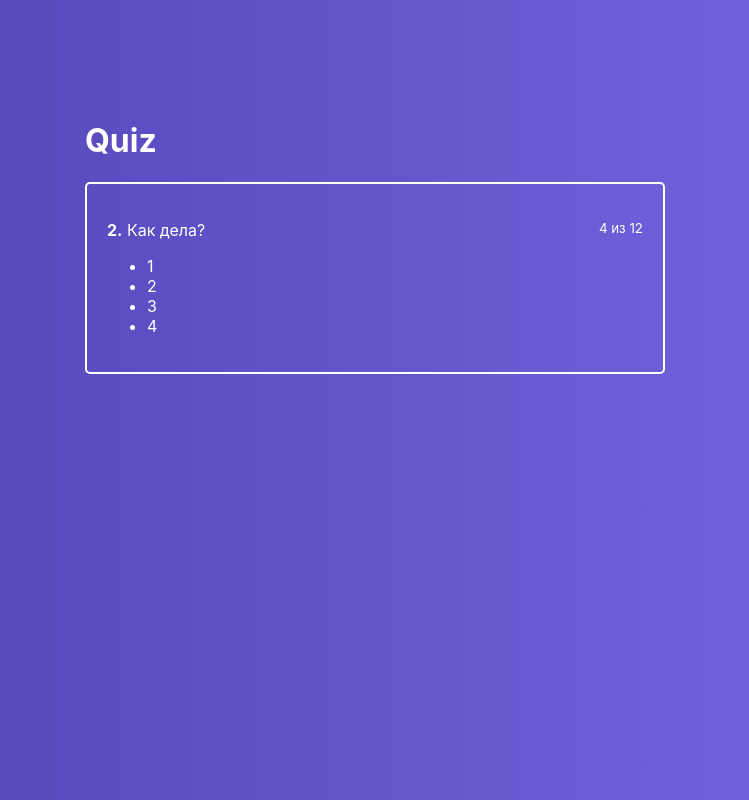
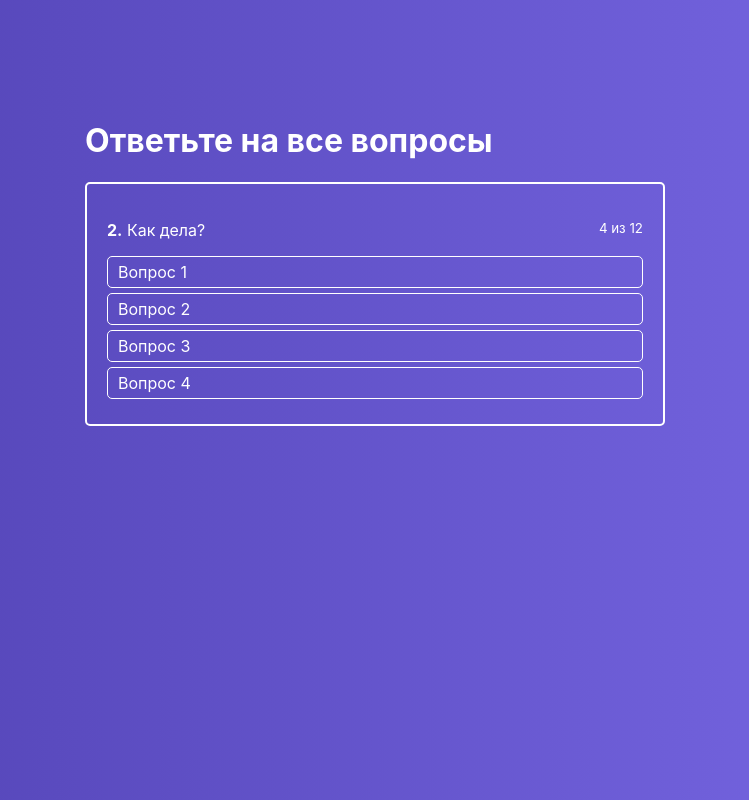
Before and after one commit to Mayamee/react-quiz, a React (Create React App) app: page / in a window 1280 px wide. Shown: the whole page, without its empty margins (265-1014 px from the left). Built offline with nearby package versions, Linux system fonts and the light colour scheme.

Commit message:
048 - answerlist

```diff
--- a/src/components/ActiveQuiz/ActiveQuiz.jsx
+++ b/src/components/ActiveQuiz/ActiveQuiz.jsx
@@ -1,4 +1,5 @@
 import classes from "./ActiveQuiz.module.scss";
+import AnswersList from "./AnswersList/AnswersList";
 
 const ActiveQuiz = (props) => {
   return (
@@ -10,13 +11,7 @@
         </span>
         <small>4 из 12</small>
       </p>
-
-      <ul>
-        <li>1</li>
-        <li>2</li>
-        <li>3</li>
-        <li>4</li>
-      </ul>
+      <AnswersList answers={props.answers} />
     </div>
   );
 };
--- /dev/null
+++ b/src/components/ActiveQuiz/AnswersList/AnswerItem/AnswerItem.jsx
@@ -0,0 +1,6 @@
+import classes from "./AnswerItem.module.scss";
+
+const AnswerItem = (props) => {
+  return <li className={classes.AnswerItem}>{props.answer.text}</li>;
+};
+export default AnswerItem;
--- /dev/null
+++ b/src/components/ActiveQuiz/AnswersList/AnswerItem/AnswerItem.module.scss
@@ -0,0 +1,11 @@
+.AnswerItem {
+  border: 1px solid #fff;
+  border-radius: 5px;
+  padding: 5px 10px;
+  margin-bottom: 5px;
+  cursor: pointer;
+  &:hover {
+    background: rgba(255, 255, 255, 0.2);
+    transition: background 0.3s ease-in-out;
+  }
+}
--- /dev/null
+++ b/src/components/ActiveQuiz/AnswersList/AnswersList.jsx
@@ -0,0 +1,12 @@
+import classes from "./AnswersList.module.scss";
+import AnswerItem from "./AnswerItem/AnswerItem";
+
+const AnswersList = (props) => (
+  <ul className={classes.AnswersList}>
+    {props.answers.map((answer, index) => {
+      return <AnswerItem answer={answer} key={index} />;
+    })}
+  </ul>
+);
+
+export default AnswersList;
--- /dev/null
+++ b/src/components/ActiveQuiz/AnswersList/AnswersList.module.scss
@@ -0,0 +1,5 @@
+.AnswersList {
+  list-style: none;
+  margin: 0;
+  padding: 0;
+}
--- a/src/containers/Quiz/Quiz.jsx
+++ b/src/containers/Quiz/Quiz.jsx
@@ -3,14 +3,23 @@
 import ActiveQuiz from "../../components/ActiveQuiz/ActiveQuiz";
 class Quiz extends Component {
   state = {
-    quiz: [],
+    quiz: [
+      {
+        answers: [
+          { text: "Вопрос 1" },
+          { text: "Вопрос 2" },
+          { text: "Вопрос 3" },
+          { text: "Вопрос 4" },
+        ],
+      },
+    ],
   };
   render() {
     return (
       <div className={classes.Quiz}>
         <div className={classes.QuizWrapper}>
-          <h1>Quiz</h1>
-          <ActiveQuiz />
+          <h1>Ответьте на все вопросы</h1>
+          <ActiveQuiz answers={this.state.quiz[0].answers} />
         </div>
       </div>
     );
```
